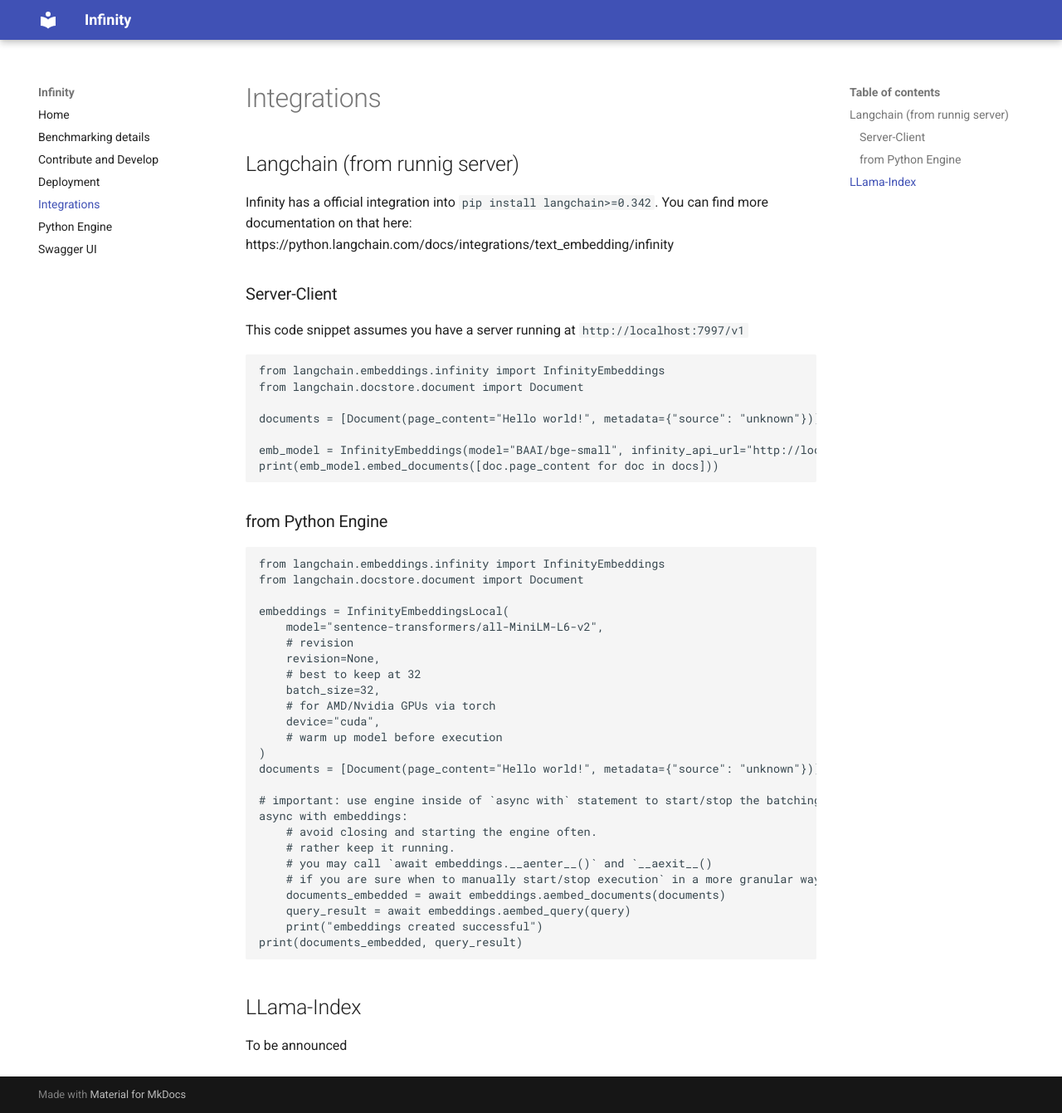
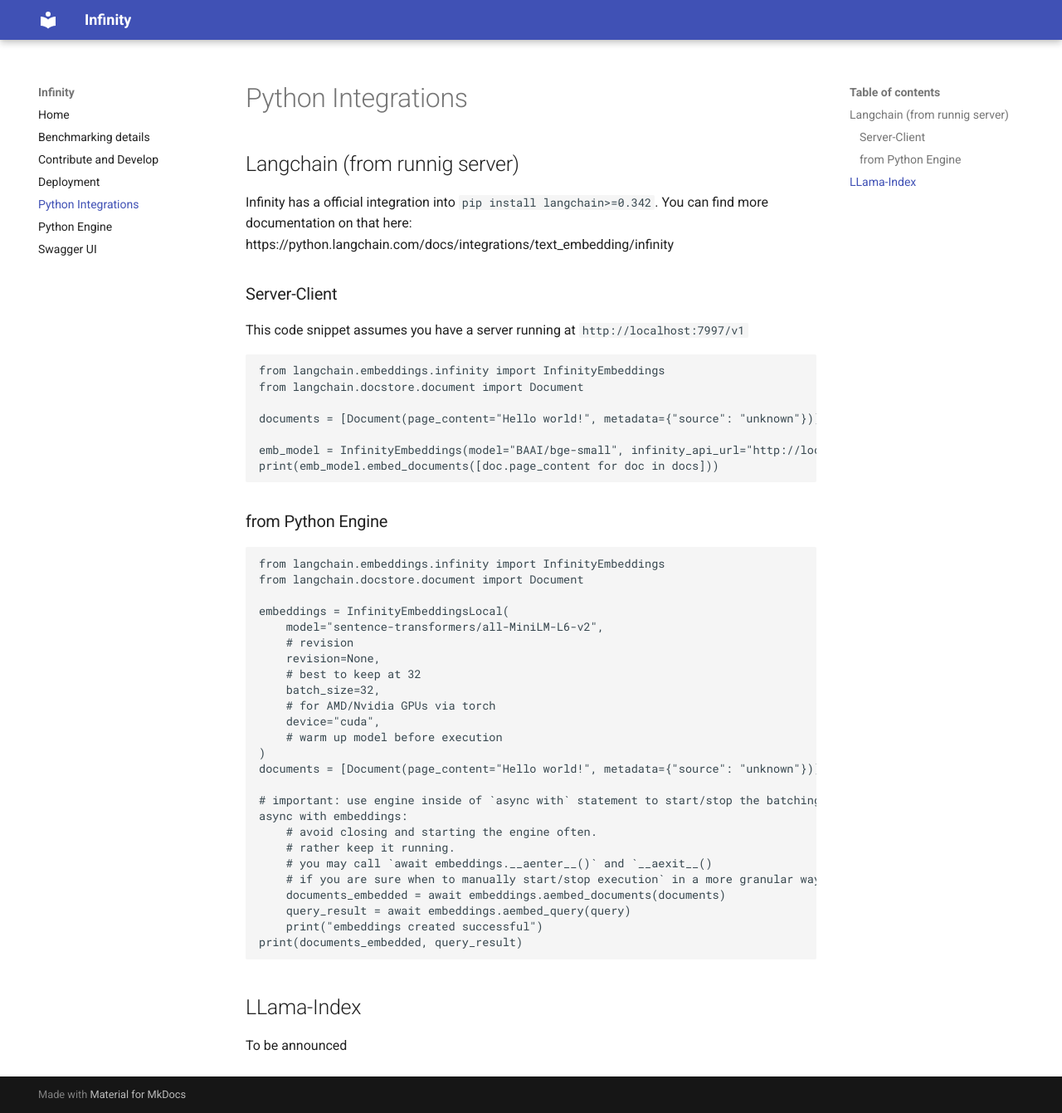
Before and after one commit to michaelfeil/infinity, an MkDocs documentation site: the page built from docs/docs/integrations.md, in a window 1280 px wide and 1341 px high. Shown: the whole window at 83% size. Built offline with MkDocs 1.6.1 and Material for MkDocs 9.7.7, drawn with Linux system fonts in a browser that asks for light colours; the version menu is left out.

Commit message:
update integrations page

```diff
--- a/docs/docs/integrations.md
+++ b/docs/docs/integrations.md
@@ -1,4 +1,4 @@
-# Integrations
+# Python Integrations
 
 ## Langchain (from runnig server)
 Infinity has a official integration into `pip install langchain>=0.342`.
```
